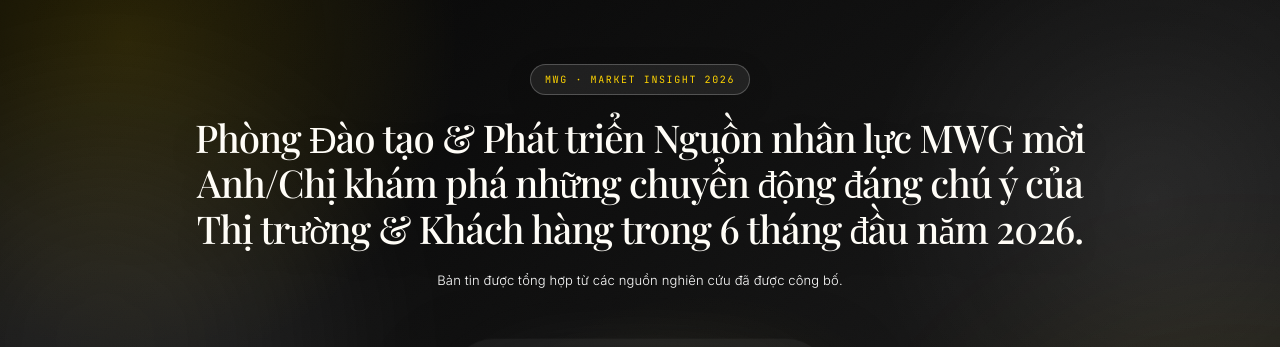
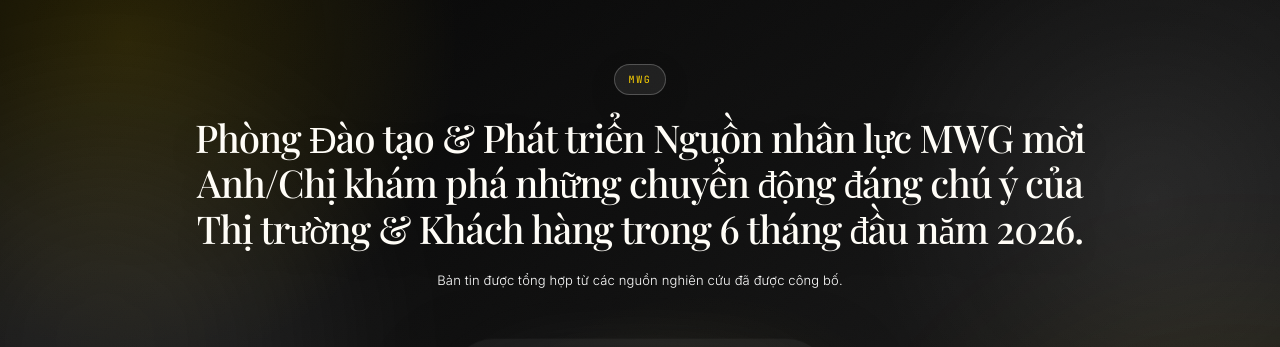
Before and after one commit to thaihung05/Web, a plain HTML site: page index.html in a window 1280 px wide. Shown: the top 347 px of the page. Drawn offline with nearby package versions, Linux system fonts and the light colour scheme; a web font is replaced by a local one.

Commit message:
Update index.html

```diff
--- a/index.html
+++ b/index.html
@@ -134,7 +134,7 @@
     animation:rise .9s var(--ease) .1s forwards;
   }
   .intro::before{
-    content:"MWG · MARKET INSIGHT 2026";
+    content:"MWG";
     display:inline-flex;
     align-items:center;
     gap:8px;
```
